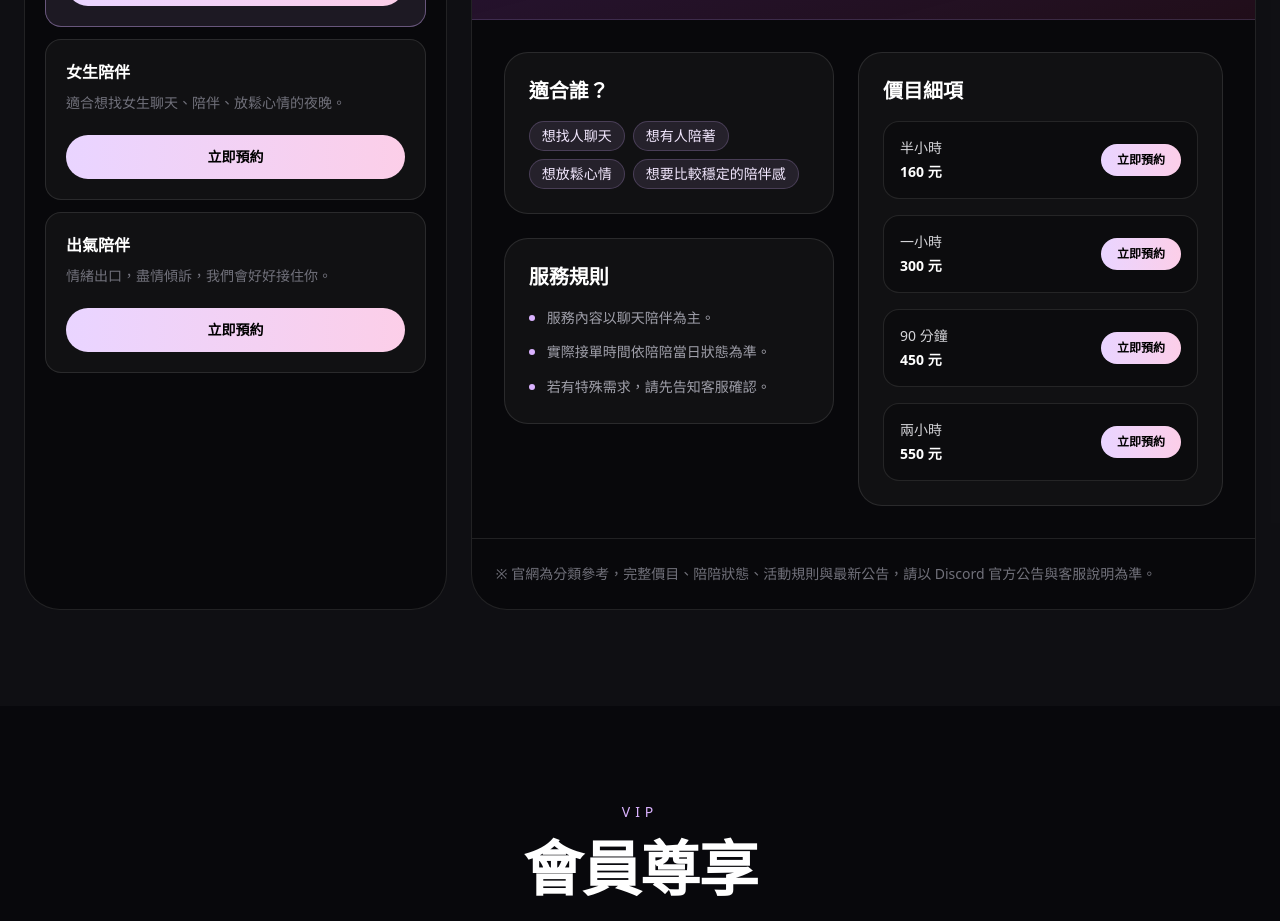
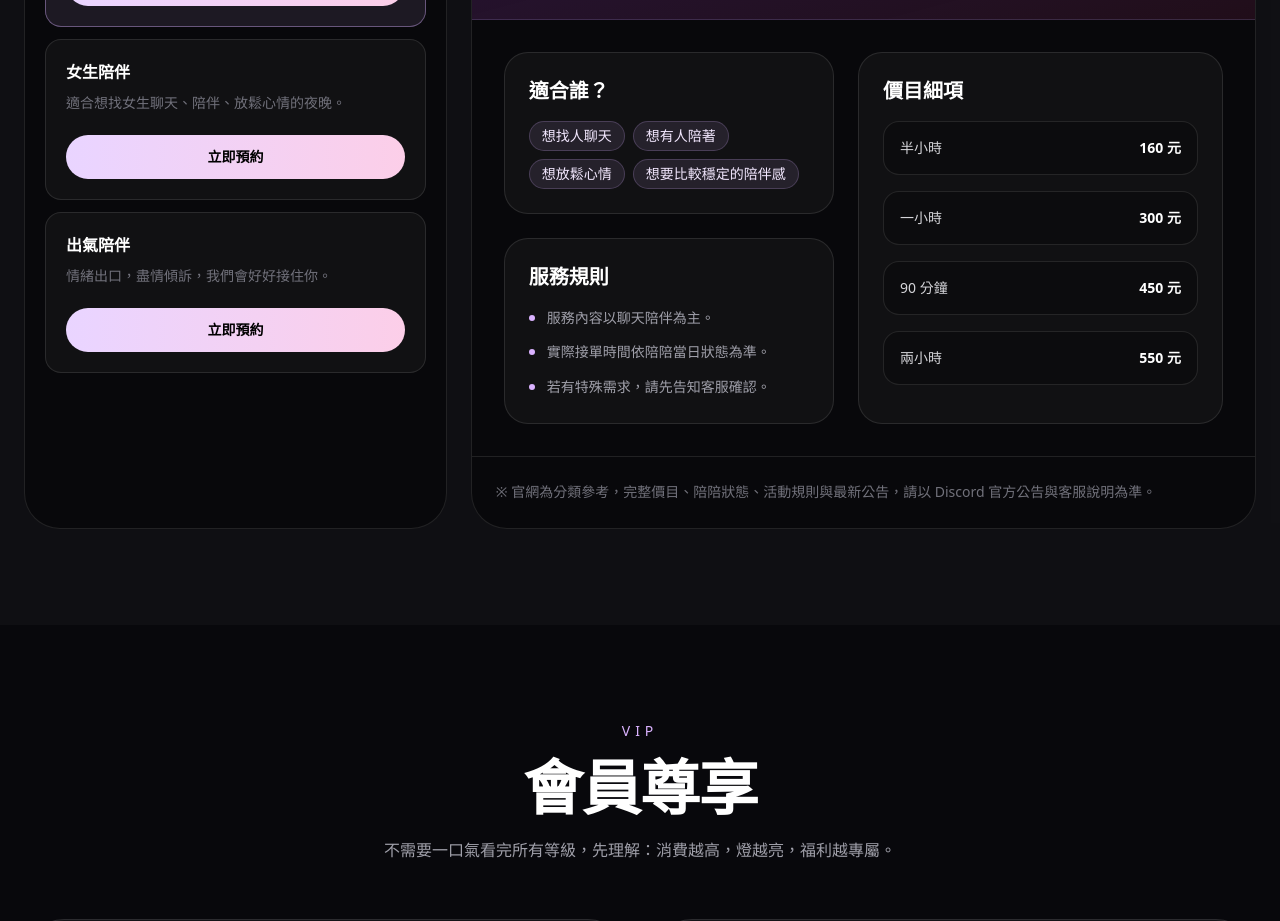
Before and after one commit to moxu09/wearestilllhere, a Next.js app: page / in a window 1280 px wide. Shown: the part 2400-3321 px from the top of the page. Built offline with nearby package versions, Linux system fonts and the light colour scheme.

Commit message:
調整 detail 預約按鈕位置

```diff
--- a/app/components/PriceExplorer.tsx
+++ b/app/components/PriceExplorer.tsx
@@ -433,22 +433,14 @@ export default function PriceExplorer() {
                     key={`${activeGroup.id}-${name}`}
                     className="rounded-2xl border border-white/10 bg-black/25 p-4"
                   >
-                    <div className="flex flex-col gap-4 sm:flex-row sm:items-center sm:justify-between">
-                      <div>
-                        <p className="text-sm text-zinc-300">
-                          {name}
-                        </p>
-                        <p className="mt-1 text-sm font-bold text-white">
-                          {price}
-                        </p>
-                      </div>
-                      <a
-                        href={discordLink}
-                        target="_blank"
-                        className="shrink-0 rounded-full bg-gradient-to-r from-purple-200 to-pink-200 px-4 py-2 text-center text-xs font-black text-black transition hover:opacity-90"
-                      >
-                        立即預約
-                      </a>
+                    <div className="flex justify-between gap-4">
+                      <span className="text-sm text-zinc-300">
+                        {name}
+                      </span>
+
+                      <span className="shrink-0 text-sm font-bold text-white">
+                        {price}
+                      </span>
                     </div>
                   </div>
                 ))}
```
